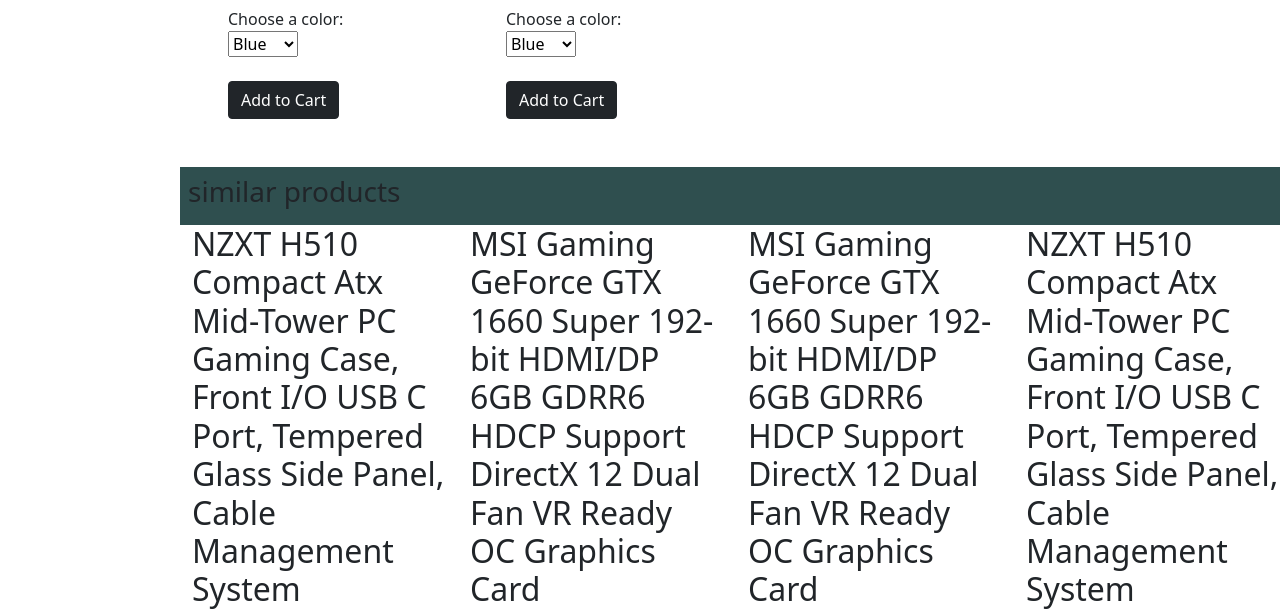
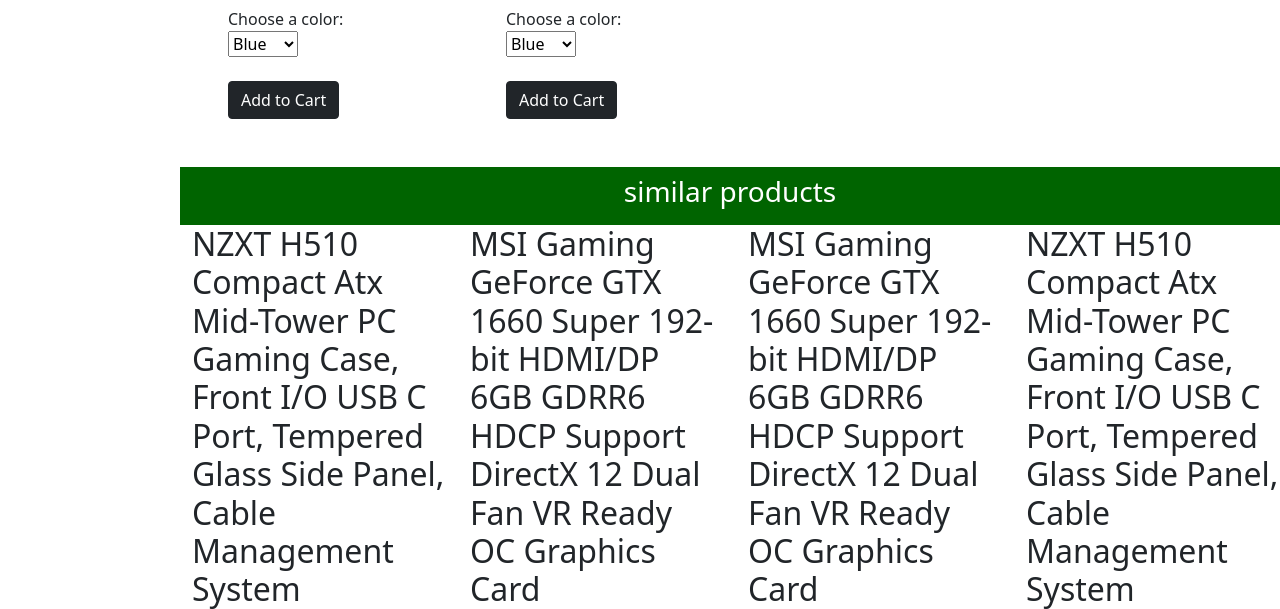
Before and after one commit to IDEddy/ProductShop, a PHP site: page / in a window 1280 px wide; the page is wider, and only the part inside the window is pictured. Shown: the part 2349-2958 px from the top of that part. Run offline with PHP 8.4, Linux system fonts and the light colour scheme.

Commit message:
beta update2.3

```diff
--- a/stylesheet.css
+++ b/stylesheet.css
@@ -28,9 +28,10 @@ h2{
 }
 
 div.srow{
-background-color: #2F4F4F;
+background-color: #006400;
  margin-left:180px;
-
+  color:white;
+  text-align:center;
 }
 
 div.srow.h3{
```
